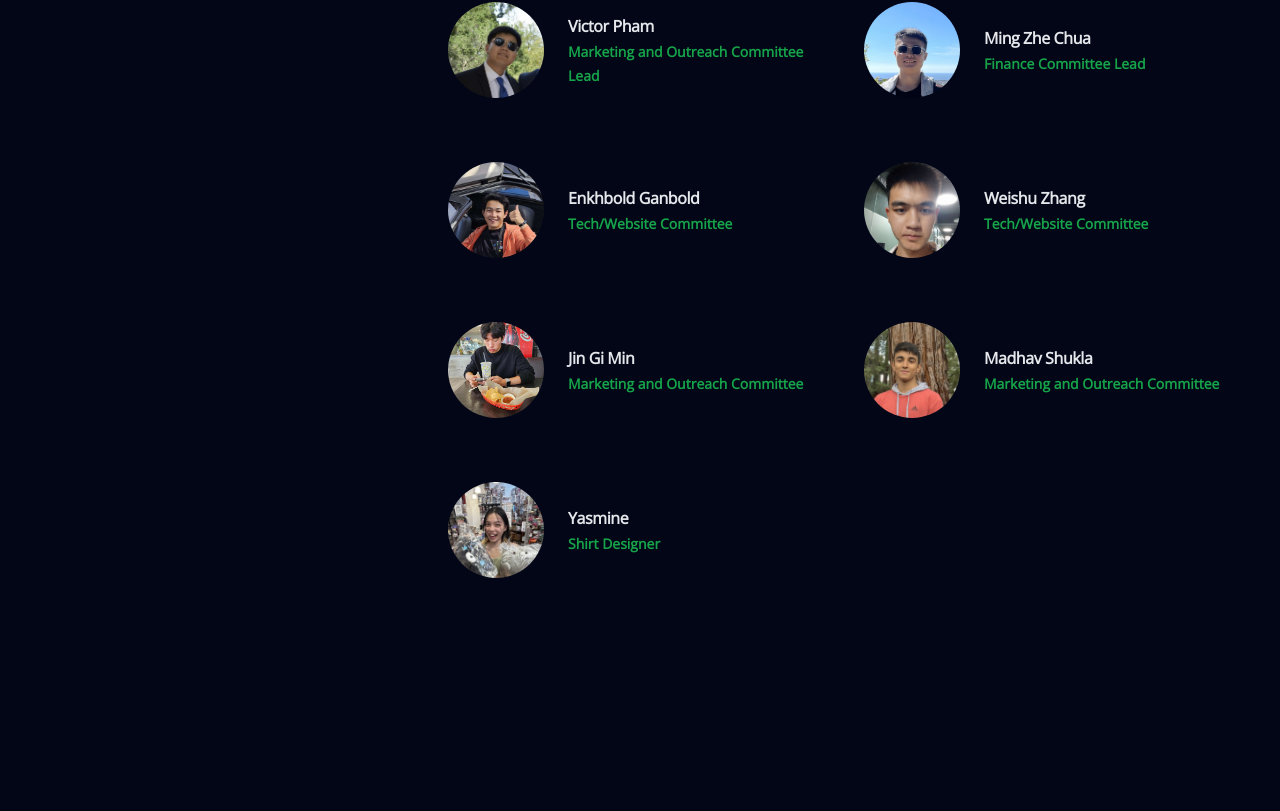
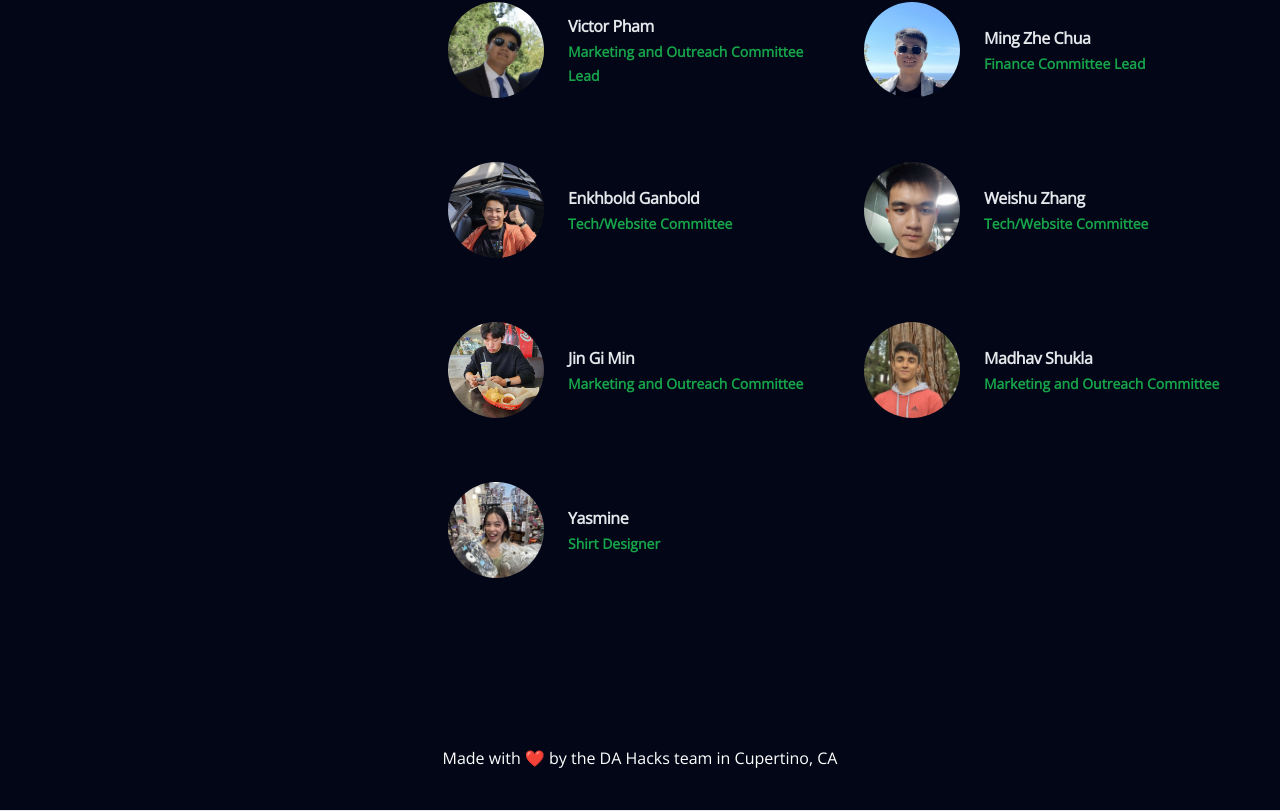
Before and after one commit to moyamanuel/da-hacks.github.io, a Next.js app: page / in a window 1280 px wide. Shown: the part 3154-3965 px from the top of the page. Before the commit the page ends 3860 px from the top, so only its background shows below. Built offline with nearby package versions, Linux system fonts and the light colour scheme.

Commit message:
footer added

```diff
--- /dev/null
+++ b/src/app/components/Footer.tsx
@@ -0,0 +1,9 @@
+export default function Footer() {
+  return (
+    <div className="w-full py-10 flex flex-col relative overflow-hidden border-b">
+      <h1 className="text-md text-white text-center">
+        Made with ❤️ by the DA Hacks team in Cupertino, CA
+      </h1>
+    </div>
+  );
+}
--- a/src/app/page.tsx
+++ b/src/app/page.tsx
@@ -4,7 +4,7 @@ import Sponsors from "./components/Sponsor";
 import Faq from "./components/faq";
 import Contact from "./components/contact";
 import Team from "./components/ourTeam";
-
+import Footer from "./components/Footer";
 export default function Page() {
   return (
     <>
@@ -14,9 +14,7 @@ export default function Page() {
       <Faq />
       <Contact />
       <Team />
-      {/* <div className="bg-gradient-radial from-white to-blue-500 h-screen flex items-center justify-center">
-        <h1 className="text-5xl font-bold text-black">Join De Anza Hacks</h1>
-      </div> */}
+      <Footer />
     </>
   );
 }
```
